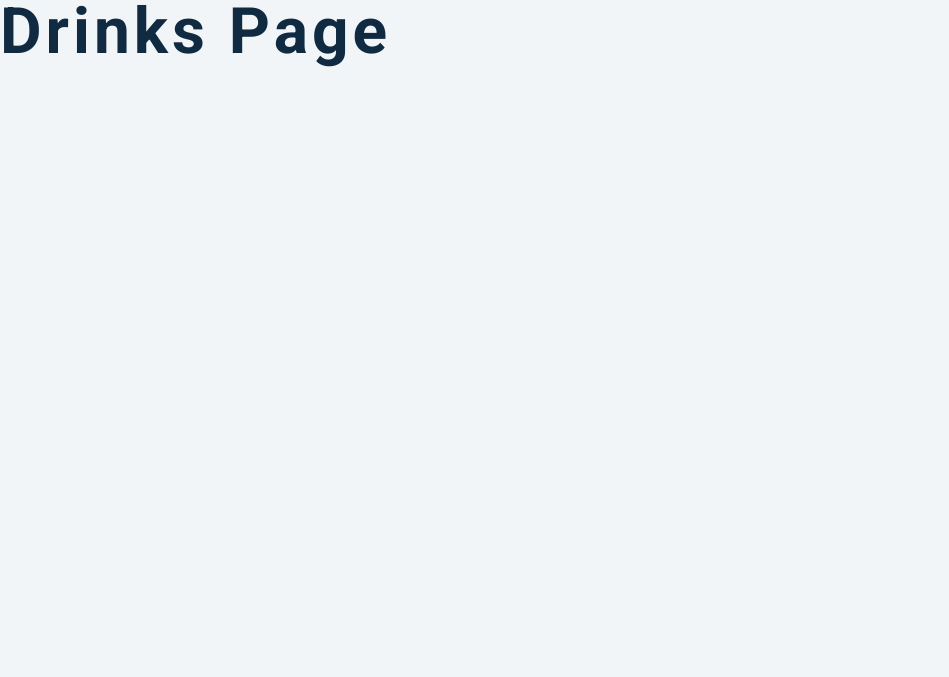
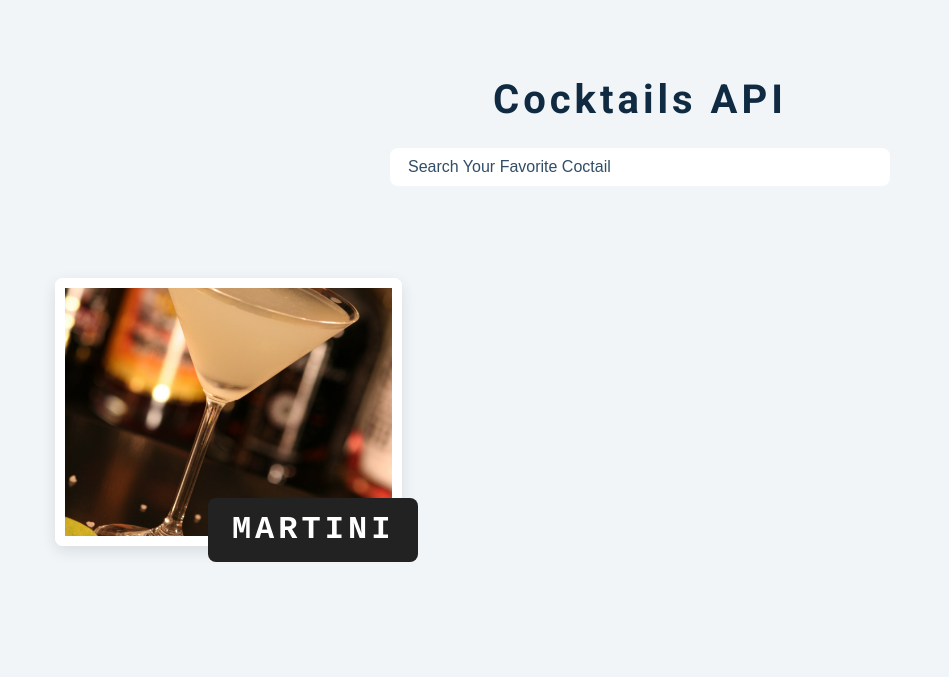
Before and after one commit to RustamovRRR/ajax, a plain HTML site: page basicProjects/cocktails/index.html in a window 1280 px wide. Shown: the whole page, without its empty margins (0-949 px from the left). Drawn offline with nearby package versions, Linux system fonts and the light colour scheme.

Commit message:
structure index.html

```diff
--- a/basicProjects/cocktails/index.html
+++ b/basicProjects/cocktails/index.html
@@ -14,7 +14,30 @@
   </head>
 
   <body>
-    <h1>drinks page</h1>
+    <form class="search-form">
+      <h2>cocktails API</h2>
+      <input
+        type="text"
+        placeholder="search your favorite coctail"
+        name="drink"
+      />
+    </form>
+    <section class="section cocktails">
+      <article class="loading hide-loading">
+        <img src="./loading.gif" alt="" />
+      </article>
+      <h2 class="title"></h2>
+      <div class="section-center">
+        <!-- single drink -->
+        <a href="drink.html">
+          <article class="cocktail" data-id="1">
+            <img src="./cocktail.jpg" alt="" />
+            <h3>martini</h3>
+          </article>
+        </a>
+        <!-- end of single drink -->
+      </div>
+    </section>
     <script type="module" src="./app.js"></script>
   </body>
 </html>
```
